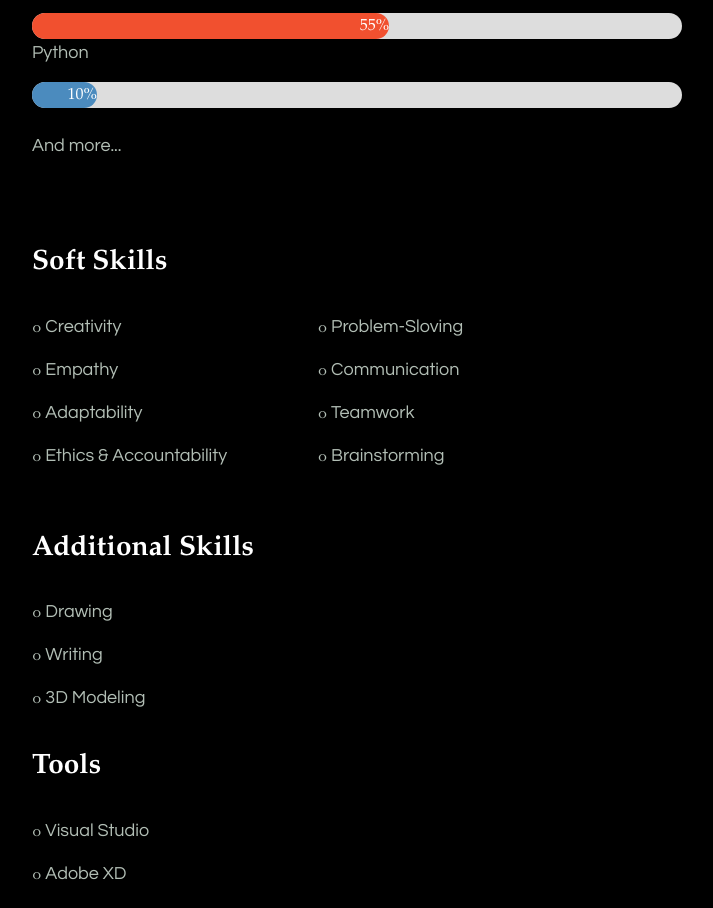
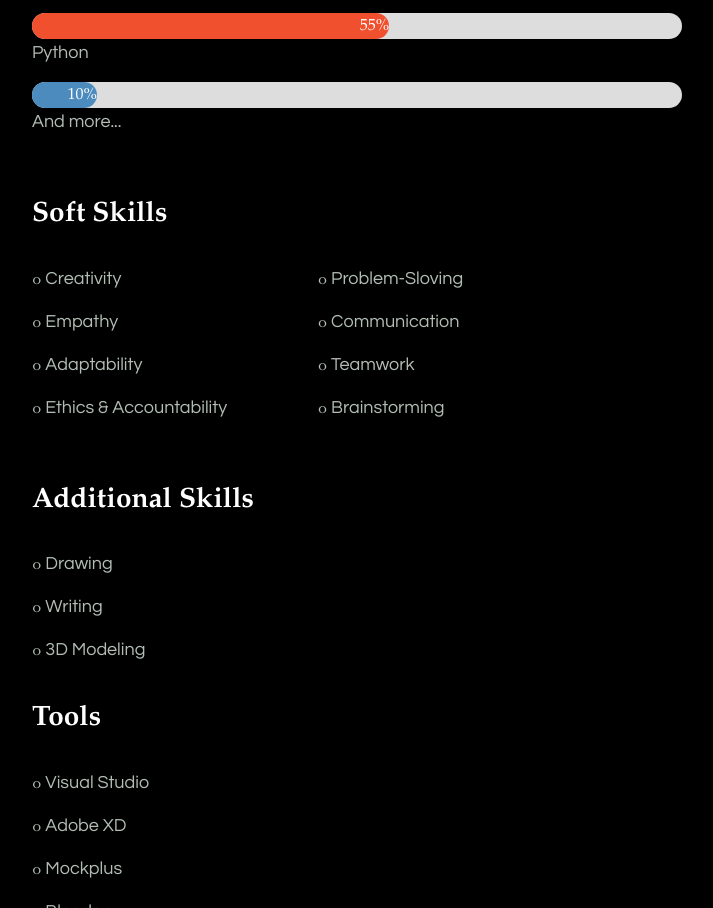
Before and after one commit to Waritsara-T/I-am-Waritsara, a website: page express/index.html in a window 1280 px wide. Shown: the part 2869-3777 px from the top of the page, without its empty margins (300-1013 px from the left). Drawn offline with nearby package versions, Linux system fonts and the light colour scheme; a small style sheet from the web is missing.

Commit message:
Update index.html

```diff
--- a/express/index.html
+++ b/express/index.html
@@ -235,8 +235,9 @@
                   <div class="skills python">10%</div>
                 </div>
 
-                <br>
-                <p>And more...</p>
+                <div class="divblock">
+                    <p>And more...</p>
+                </div>
 
                 <br><br><br>
                 <h3><b>Soft Skills</b></h3>
```
